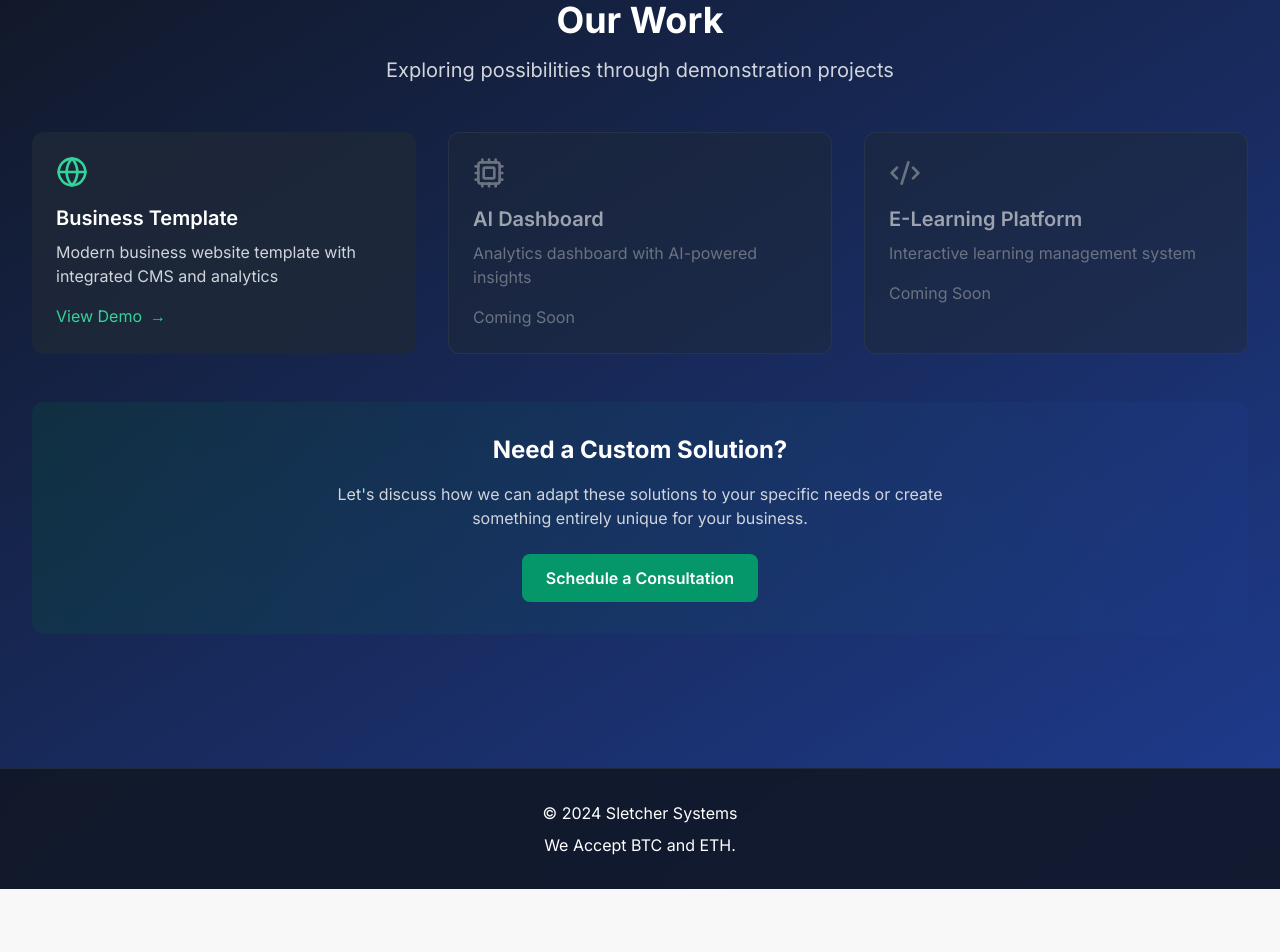
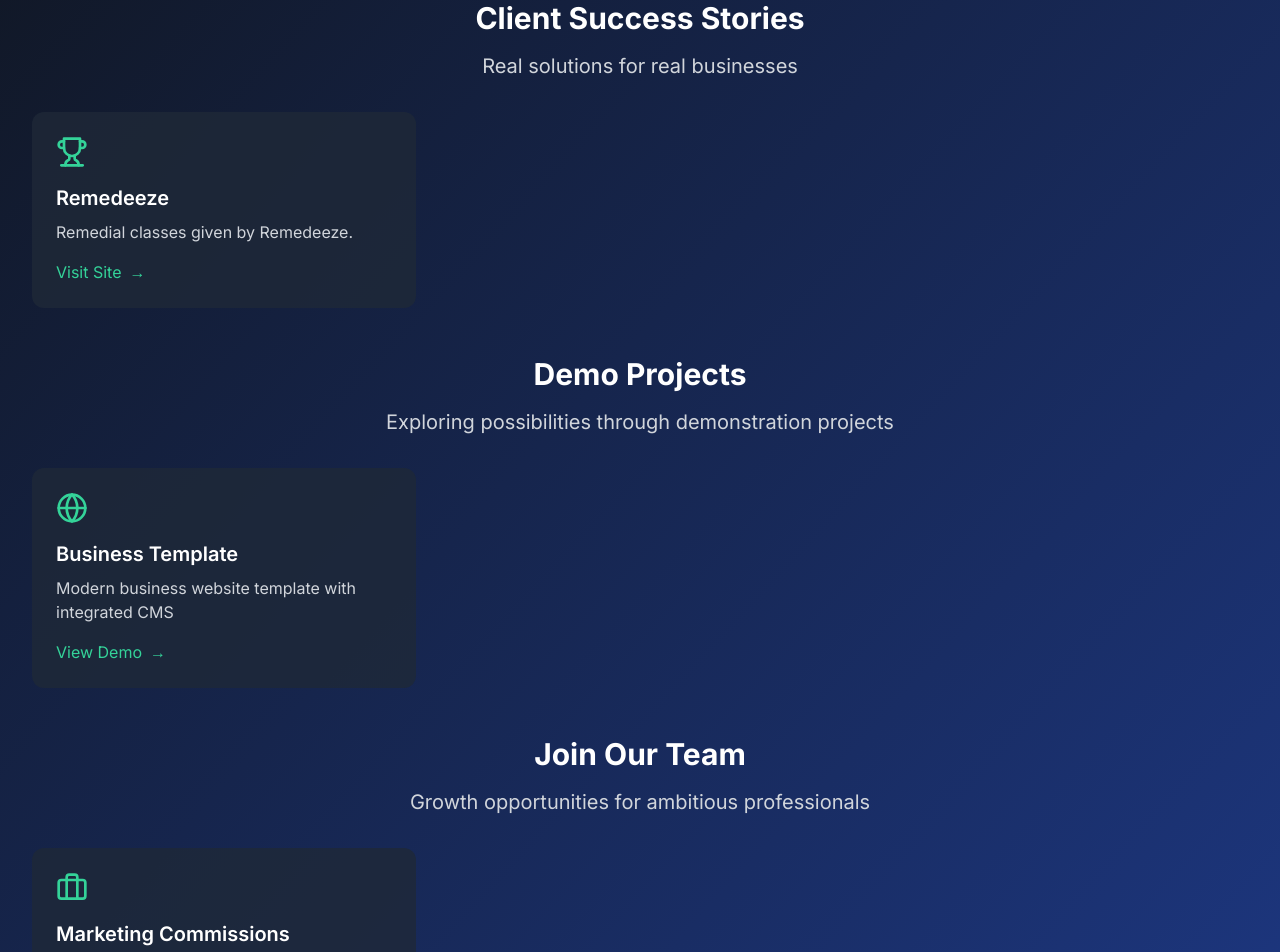
Before and after one commit to banditofsmoke/testsite2, a Next.js app: page /clients in a window 1280 px wide. Shown: the part 80-1032 px from the top of the page. Before the commit the page ends 969 px from the top, so only its background shows below. Built offline with nearby package versions, Linux system fonts and the light colour scheme.

Commit message:
Update page.tsx

```diff
--- a/app/clients/page.tsx
+++ b/app/clients/page.tsx
@@ -2,7 +2,7 @@
 
 import { useState } from 'react'
 import { BookingModal } from '@/components/ui/booking-modal'
-import { Code2, Cpu, Globe } from 'lucide-react'
+import { Globe, Cpu, Code2, Briefcase, Users, Trophy } from 'lucide-react'
 
 export default function ClientsPage() {
   const [isBookingOpen, setIsBookingOpen] = useState(false)
@@ -10,17 +10,47 @@ export default function ClientsPage() {
   return (
     <div className="min-h-screen bg-gradient-to-br from-gray-900 to-blue-900 p-8">
       <div className="max-w-7xl mx-auto space-y-12">
-        {/* Hero Section */}
-        <div className="text-center">
-          <h1 className="text-4xl font-bold text-white mb-4">
-            Our Work
-          </h1>
+        {/* Production Sites */}
+        <section>
+          <div className="text-center mb-8">
+            <h2 className="text-3xl font-bold text-white mb-4">
+              Client Success Stories
+            </h2>
+            <p className="text-xl text-gray-300">
+              Real solutions for real businesses
+            </p>
+          </div>
+          <div className="grid grid-cols-1 md:grid-cols-2 lg:grid-cols-3 gap-8">
+            <div className="bg-gray-800/80 rounded-xl p-6 hover:bg-gray-800/90 transition-all group">
+              <Trophy className="w-8 h-8 text-emerald-400 mb-4" />
+              <h3 className="text-xl font-semibold text-white mb-2">
+                Remedeeze
+              </h3>
+              <p className="text-gray-300 mb-4">
+                Remedial classes given by Remedeeze.
+              </p>
+              <a
+                href="https://remedeeze.sletchersystems.com/"
+                target="_blank"
+                rel="noopener noreferrer"
+                className="inline-flex items-center text-emerald-400 group-hover:text-emerald-300"
+              >
+                Visit Site <span className="ml-2">→</span>
+              </a>
+            </div>
+          </div>
+        </section>
+
+        {/* Demo Sites */}
+        <section>
+          <div className="text-center mb-8">
+            <h2 className="text-3xl font-bold text-white mb-4">
+              Demo Projects
+            </h2>
             <p className="text-xl text-gray-300">
               Exploring possibilities through demonstration projects
             </p>
           </div>
-
-        {/* Demo Projects Grid */}
           <div className="grid grid-cols-1 md:grid-cols-2 lg:grid-cols-3 gap-8">
             <div className="bg-gray-800/80 rounded-xl p-6 hover:bg-gray-800/90 transition-all group">
               <Globe className="w-8 h-8 text-emerald-400 mb-4" />
@@ -28,7 +58,7 @@ export default function ClientsPage() {
                 Business Template
               </h3>
               <p className="text-gray-300 mb-4">
-              Modern business website template with integrated CMS and analytics
+                Modern business website template with integrated CMS
               </p>
               <a
                 href="https://cooling.sletchersystems.com/"
@@ -39,30 +69,39 @@ export default function ClientsPage() {
                 View Demo <span className="ml-2">→</span>
               </a>
             </div>
+          </div>
+        </section>
 
-          {/* Placeholder for future demos with coming soon state */}
-          <div className="bg-gray-800/50 rounded-xl p-6 border border-gray-700/50">
-            <Cpu className="w-8 h-8 text-gray-500 mb-4" />
-            <h3 className="text-xl font-semibold text-gray-400 mb-2">
-              AI Dashboard
+        {/* Career Opportunities */}
+        <section>
+          <div className="text-center mb-8">
+            <h2 className="text-3xl font-bold text-white mb-4">
+              Join Our Team
+            </h2>
+            <p className="text-xl text-gray-300">
+              Growth opportunities for ambitious professionals
+            </p>
+          </div>
+          <div className="grid grid-cols-1 md:grid-cols-2 lg:grid-cols-3 gap-8">
+            <div className="bg-gray-800/80 rounded-xl p-6 hover:bg-gray-800/90 transition-all group">
+              <Briefcase className="w-8 h-8 text-emerald-400 mb-4" />
+              <h3 className="text-xl font-semibold text-white mb-2">
+                Marketing Commissions
               </h3>
-            <p className="text-gray-500 mb-4">
-              Analytics dashboard with AI-powered insights
+              <p className="text-gray-300 mb-4">
+                Join our commission-based marketing program
               </p>
-            <span className="text-gray-500">Coming Soon</span>
-          </div>
-
-          <div className="bg-gray-800/50 rounded-xl p-6 border border-gray-700/50">
-            <Code2 className="w-8 h-8 text-gray-500 mb-4" />
-            <h3 className="text-xl font-semibold text-gray-400 mb-2">
-              E-Learning Platform
-            </h3>
-            <p className="text-gray-500 mb-4">
-              Interactive learning management system
-            </p>
-            <span className="text-gray-500">Coming Soon</span>
+              <a
+                href="https://marketing.sletchersystems.com/"
+                target="_blank"
+                rel="noopener noreferrer"
+                className="inline-flex items-center text-emerald-400 group-hover:text-emerald-300"
+              >
+                Learn More <span className="ml-2">→</span>
+              </a>
             </div>
           </div>
+        </section>
 
         {/* CTA Section */}
         <div className="bg-gradient-to-r from-emerald-900/30 to-blue-900/30 rounded-xl p-8 text-center">
@@ -70,7 +109,7 @@ export default function ClientsPage() {
             Need a Custom Solution?
           </h2>
           <p className="text-gray-300 mb-6 max-w-2xl mx-auto">
-            Let's discuss how we can adapt these solutions to your specific needs or create something entirely unique for your business.
+            Let's discuss how we can create something unique for your business.
           </p>
           <button
             onClick={() => setIsBookingOpen(true)}
```
Lines whose indentation alone changed are shown as unchanged.
